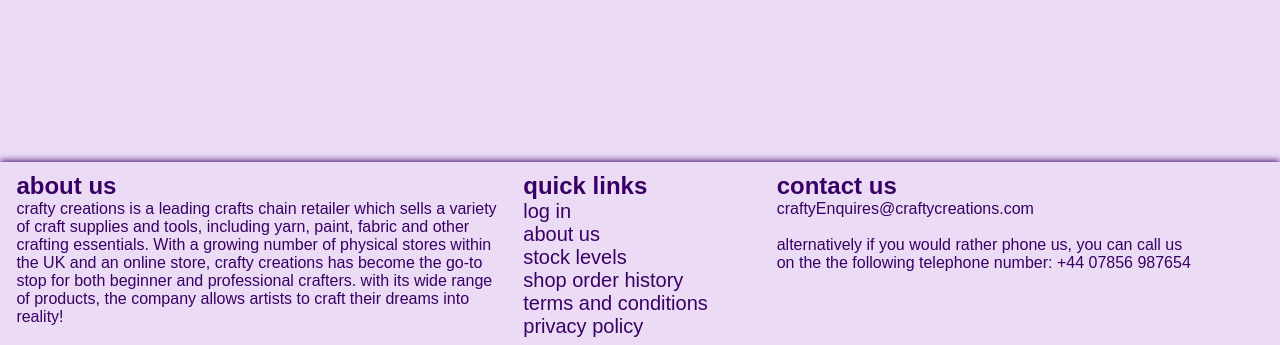
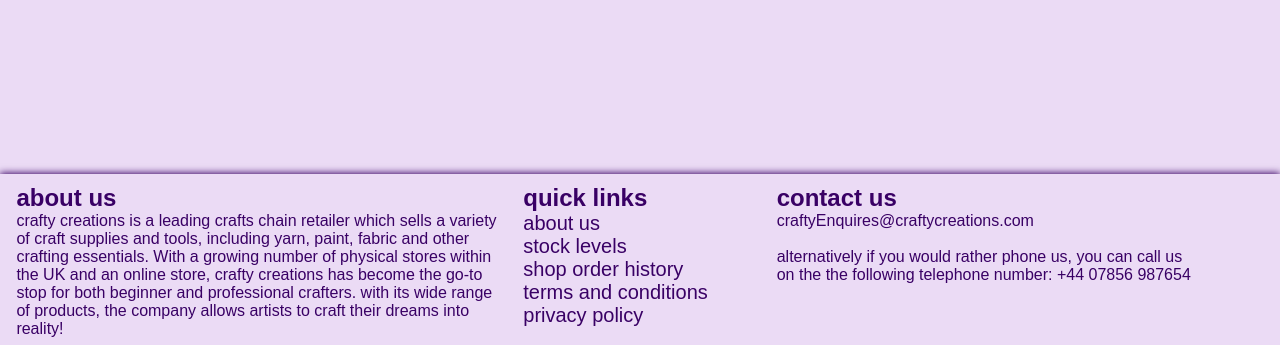
Before and after one commit to ldamps/Crafty-Creations, a PHP site: page /index.php in a window 1280 px wide. Shown: the part 414-759 px from the top of the page. Run offline with PHP 8.4, Linux system fonts and the light colour scheme; a user stored in the database is signed in; data comes from the database, SQL or seed files in the repository; some libraries are stand-ins or nearby versions.

Commit message:
morefootstuff

```diff
--- a/footer.php
+++ b/footer.php
@@ -82,22 +82,14 @@
         <ul>
             <?php
                 if (isset($_SESSION["LoggedIn"])) {
-                    //echo "<a class='button' type = 'submit' href='userProfile.php'>Profile <i class='fa-regular fa-user'></i></a>";
 
                     //getting role of user
                     $role = $_SESSION["LoggedIn"];
 
-                    //change this later
-                    //role specific buttons
                     if ($role === "customer") {
                         echo "<div class='column Links'><h2>quick links</h2></li><li><a href='index.php'>Homepage</a></li></li><li><a href='about.php'>about us</a></li> <li><a href='#'>tools</a></li><li><a href='#'>paint</a></li><li><a href='#'>fabric</a></li><li><a href='#'>yarn</a></li><li><a href='termsConditions.php'>terms and conditions</a></li><li><a href='privacy.php'>privacy policy</a></li></div>";
                     } elseif ($role === "Manager" || $role === "Assisstant Manager") {
                         echo "<div class='column Links'><h2>quick links</h2></li<li><a href='index.php'>Homepage</a></li>><li><a href='about.php'>about us</a></li><li><a href='Employees.php'>homepage</a></li><li><a href='stockPage.php'>stock levels</a></li><li><a href='ShopOrderHistory.php'>shop order history</a></li><li><a href='supplierPage.php'>supplier</a></li><li><a href='salesPage.php'>sales</a></li><li><a href='termsConditions.php'>terms and conditions</a></li><li><a href='privacy.php'>privacy policy</a></li></div>";
-                        /*echo "<a class='button' href='Employees.php'>Employees</a>";
-                        echo "<a class='button' href='stockPage.php'>Stock Levels</a>";
-                        echo "<a class='button' href='ShopOrderHistory.php'>Shop Order History</a>";
-                        echo "<a class='button' href='supplierPage.php'>Supplier</a>";
-                        echo "<a class='button' href='salesPage.php'>Sales</a>"; */
                     } elseif ($role === "IT Support" || $role === "Website Development" ||$role ==="Payroll" || $role === "Administration" || $role === "Human Resources" || $role=== "CEO") {
                         echo "<a class='button' href='Employees.php'>Employee Details</a>";
                         echo "<a class='button' href='payroll.php'>Payroll</a>";
@@ -105,32 +97,14 @@
                         echo "<a class='button' href='supplierPage.php'>Suppliers</a>";
                         echo "<a class='button' href='IT.php'>IT</a>";
                     } else {
-                        echo "<div class='column Links'><h2>quick links</h2><li><a href='loginPage.php'>log in</a></li><li><a href='about.php'>about us</a></li> <li><a href='stockPage.html'>stock levels</a></li><li><a href='ShopOrderHistory.php'>shop order history</a></li><li><a href='termsConditions.php'>terms and conditions</a></li><li><a href='privacy.php'>privacy policy</a></li></div>";
-                        /*echo "<a class='button' href='stockPage.php'>Stock Levels</a>";
-                        echo "<a class='button' href='ShopOrderHistory.php'>Shop Order History</a>";*/
+                        echo "<div class='column Links'><h2>quick links</h2><li><a href='about.php'>about us</a></li> <li><a href='stockPage.html'>stock levels</a></li><li><a href='ShopOrderHistory.php'>shop order history</a></li><li><a href='termsConditions.php'>terms and conditions</a></li><li><a href='privacy.php'>privacy policy</a></li></div>";
                     }
                     // https://forums.phpfreaks.com/topic/71426-solved-sending-post-data-using-a-hyperlink/
-                    /*echo "<form id='form' name='logoutForm' method='post'><input type='hidden' name='logout' value='true'></form>
-                    <a id='logout' class='button' onclick='submit();' href='javascript:;' >Log Out</a>";*/
                 } else {
                     echo "<div class='column Links'><h2>quick links</h2><li><a href='loginPage.php'>log in</a></li><li><a href='index.php'>Homepage</a></li><li><a href='about.php'>about us</a></li> <li><a href='#'>tools</a></li><li><a href='#'>paint</a></li><li><a href='#'>fabric</a></li><li><a href='#'>yarn</a></li><li><a href='termsConditions.php'>terms and conditions</a></li><li><a href='privacy.php'>privacy policy</a></li></div>";
                 }
             ?>
         </ul>
-
-        <!--
-        <div class="column Links">
-            <h2>quick links</h2>
-            <li><a href="loginPage.php">log in</a></li>
-            <li><a href="about.php">about us</a></li>
-            <li><a href="#">tools</a></li>
-            <li><a href="#">paint</a></li>
-            <li><a href="#">fabric</a></li>
-            <li><a href="#">yarn</a></li>
-            <li><a href="termsConditions.php">terms and conditions</a></li>
-            <li><a href="privacy.php">privacy policy</a></li>
-        </div> -->
-
 
         <div class="column Contact">
             <h2>contact us</h2>
```
